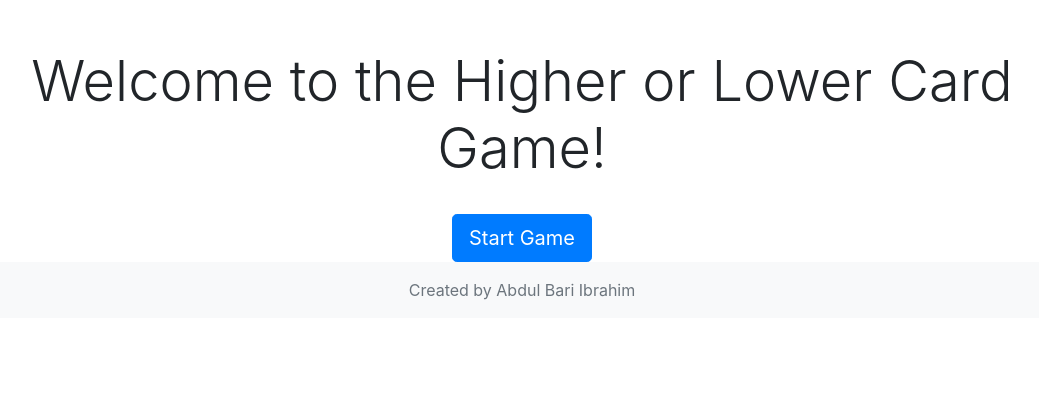
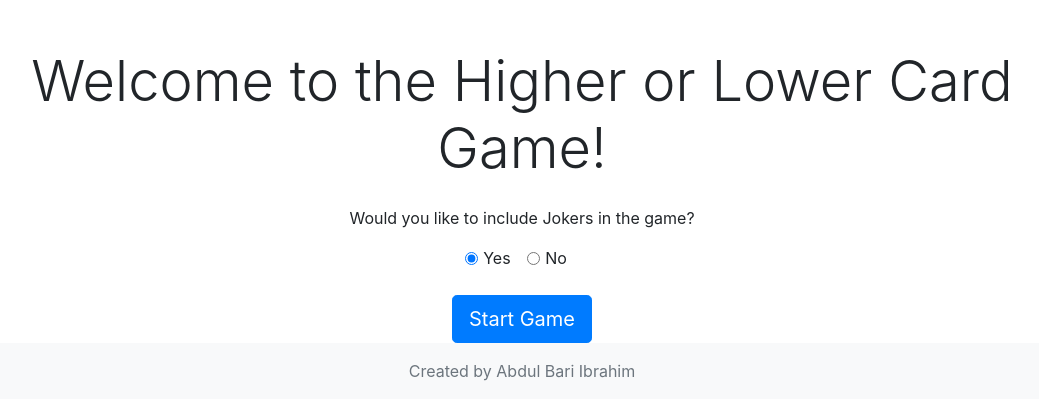
Before and after one commit to Baribrahim/cardgame, a Flask app: page / in a window 1280 px wide. Shown: the part 56-476 px from the top of the page, without its empty margins (118-1157 px from the left). Run offline with Flask 3, Linux system fonts and the light colour scheme; some libraries are stand-ins or nearby versions.

Commit message:
Handled jokers

```diff
--- a/app.py
+++ b/app.py
@@ -1,6 +1,6 @@
 # app.py
 
-from flask import Flask, render_template, session, redirect, url_for, request
+from flask import Flask, render_template, session, redirect, url_for, request, flash
 from deck import Deck
 from card import Card
 import random
@@ -12,28 +12,44 @@ app.secret_key = 'your_secret_key'  # Replace with a secure secret key
 def home():
     return render_template('index.html')
 
-@app.route('/start_game')
+@app.route('/start_game', methods=['GET', 'POST'])
 def start_game():
-    # Initialize a new deck
-    deck = Deck()
-    deck.shuffle()
+    if request.method == 'POST':
+        # Get the user's choice from the form
+        include_jokers = request.form.get('include_jokers') == 'yes'
 
-    # Store the deck and current card in the session
-    session['deck'] = [str(card) for card in deck.cards]  # Store card representations
-    session['current_card'] = str(deck.deal_one())
-    session['score'] = 0
+        # Store the choice in the session
+        session['include_jokers'] = include_jokers
 
-    return redirect(url_for('game'))
+        # Initialize a new deck based on the user's choice
+        deck = Deck(include_jokers=include_jokers)
+        deck.shuffle()
+
+        # Store the deck and current card in the session
+        session['deck'] = [str(card) for card in deck.cards]
+        session['current_card'] = str(deck.deal_one())
+        session['score'] = 0
+        session['total_cards'] = len(deck.cards) + 1  # +1 for the dealt card
+
+        return redirect(url_for('game'))
+    else:
+        # Redirect to home page if accessed via GET
+        return redirect(url_for('home'))
+
 
 @app.route('/game')
 def game():
     if 'current_card' not in session:
-        return redirect(url_for('start_game'))
+        return redirect(url_for('home'))
 
     current_card = session['current_card']
     score = session.get('score', 0)
 
-    return render_template('game.html', current_card=current_card, score=score)
+    # Prepare image filename
+    current_card_image = current_card.replace(' ', '_') + '.png'
+
+    return render_template('game.html', current_card=current_card, current_card_image=current_card_image, score=score)
+
 
 @app.route('/guess', methods=['POST'])
 def guess():
@@ -41,28 +57,38 @@ def guess():
 
     # Reconstruct the deck from the session
     deck_cards = session['deck']
-    deck = Deck()
-    deck.cards = [Card(suit, rank) for suit, rank in (card.split(' of ') for card in deck_cards)]
+    deck = reconstruct_deck(deck_cards)
 
-    current_card = session['current_card']
+    current_card_str = session['current_card']
+    current_card = parse_card_string_to_card(current_card_str)
     next_card = deck.deal_one()
 
     if next_card is None:
-        # No more cards in the deck
         return redirect(url_for('game_over'))
 
+    next_card_str = str(next_card)
+
     # Compare cards
-    result = compare_cards(current_card, next_card, guess)
-    if result:
+    result = compare_cards(current_card_str, next_card_str, guess)
+    if result == True:
         session['score'] += 1
-    else:
+        flash('Correct! You gain a point.', 'success')
+    elif result == False:
+        flash('Incorrect! Game over.', 'danger')
         return redirect(url_for('game_over'))
+    elif result == 'tie':
+        flash('It\'s a tie! No points awarded.', 'info')
+    elif result == 'joker':
+        # Bonus point already added in compare_cards
+        pass
 
     # Update session variables
     session['deck'] = [str(card) for card in deck.cards]
-    session['current_card'] = str(next_card)
+    session['current_card'] = next_card_str
 
     return redirect(url_for('game'))
+
+
 
 @app.route('/game_over')
 def game_over():
@@ -70,15 +96,19 @@ def game_over():
     return render_template('game_over.html', score=score)
 
 def compare_cards(current_card_str, next_card_str, guess):
-    # Convert card strings back to Card objects
-    current_suit, current_rank = current_card_str.split(' of ')
-    next_suit, next_rank = next_card_str.split(' of ')
+    current_suit, current_rank = parse_card_string(current_card_str)
+    next_suit, next_rank = parse_card_string(next_card_str)
+
+    # Check if the next card is a Joker
+    if 'Joker' in next_rank:
+        session['score'] += 1  # Bonus point
+        flash('A Joker appeared! You get a bonus point!', 'success')
+        return 'joker'
 
     current_value = get_card_value(current_rank)
     next_value = get_card_value(next_rank)
 
     if next_value == current_value:
-        # Neutral outcome
         return 'tie'
     elif guess == 'higher' and next_value > current_value:
         return True
@@ -87,13 +117,49 @@ def compare_cards(current_card_str, next_card_str, guess):
     else:
         return False
 
+
 def get_card_value(rank):
     rank_values = {
         '2': 2, '3': 3, '4': 4, '5': 5, '6': 6,
         '7': 7, '8': 8, '9': 9, '10': 10,
-        'Jack': 11, 'Queen': 12, 'King': 13, 'Ace': 14
+        'Jack': 11, 'Queen': 12, 'King': 13, 'Ace': 14,
+        'Black Joker': 15,
+        'Red Joker': 15
     }
     return rank_values.get(rank, 0)
 
+
+def parse_card_string(card_str):
+    if 'Joker' in card_str:
+        return 'Joker', card_str  # Suit is 'Joker', rank is the card string
+    else:
+        rank, _, suit = card_str.partition(' of ')
+        return suit.strip(), rank.strip()
+
+
+def parse_card_string_to_card(card_str):
+    if 'Joker' in card_str:
+        return Card('Joker', card_str)
+    else:
+        rank, _, suit = card_str.partition(' of ')
+        return Card(suit.strip(), rank.strip())
+
+
+def reconstruct_deck(deck_cards_str_list):
+    include_jokers = session.get('include_jokers', False)
+    deck = Deck(include_jokers=False)  # We'll set the cards manually
+    deck.cards = []
+    for card_str in deck_cards_str_list:
+        if 'Joker' in card_str:
+            # Handle Joker cards
+            card = Card('Joker', card_str)
+        else:
+            # Parse the card string
+            rank, _, suit = card_str.partition(' of ')
+            card = Card(suit.strip(), rank.strip())
+        deck.cards.append(card)
+    return deck
+
+
 if __name__ == '__main__':
     app.run(debug=True)
--- a/templates/index.html
+++ b/templates/index.html
@@ -2,8 +2,33 @@
 {% extends "base.html" %} {% block content %}
 <div class="container text-center mt-5">
   <h1 class="display-4">Welcome to the Higher or Lower Card Game!</h1>
-  <a href="{{ url_for('start_game') }}" class="btn btn-primary btn-lg mt-4"
-    >Start Game</a
-  >
+  <form action="{{ url_for('start_game') }}" method="post" class="mt-4">
+    <p>Would you like to include Jokers in the game?</p>
+    <div class="form-check form-check-inline">
+      <input
+        class="form-check-input"
+        type="radio"
+        name="include_jokers"
+        id="include_jokers_yes"
+        value="yes"
+        checked
+      />
+      <label class="form-check-label" for="include_jokers_yes">Yes</label>
+    </div>
+    <div class="form-check form-check-inline">
+      <input
+        class="form-check-input"
+        type="radio"
+        name="include_jokers"
+        id="include_jokers_no"
+        value="no"
+      />
+      <label class="form-check-label" for="include_jokers_no">No</label>
+    </div>
+    <br />
+    <button type="submit" class="btn btn-primary btn-lg mt-4">
+      Start Game
+    </button>
+  </form>
 </div>
 {% endblock %}
```
Also changed, not shown: templates/game.html (+24 -3 lines).
